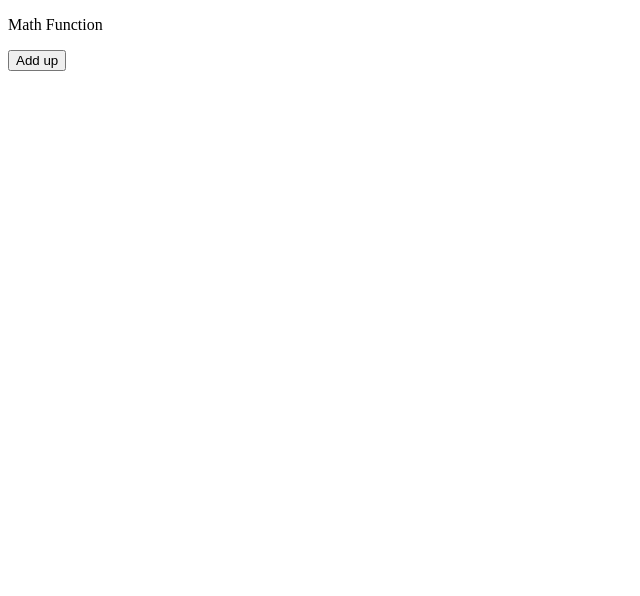
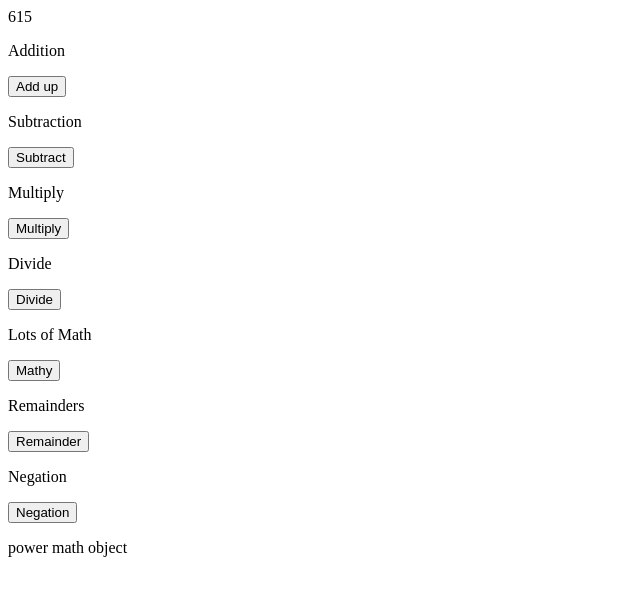
Before and after one commit to farschman16/JavaScript-Projects, a plain HTML site: page Basic JavaScript Projects/Project3_math_operators/index.html in a window 1280 px wide. Shown: the whole page, without its empty margins (0-640 px from the left). Drawn offline with Linux system fonts and the light colour scheme.

Commit message:
Javascript_math_operators
Project3 submission

```diff
--- a/Basic JavaScript Projects/Project3_math_operators/JS/main.js
+++ b/Basic JavaScript Projects/Project3_math_operators/JS/main.js
@@ -1,4 +1,46 @@
-function addition_Function () {
+function addition_Function () { //Addition Function
     var addition = 5 + 6;
     document.getElementById("Math").innerHTML = "5 + 6 = " + addition;
 }
+
+function subtraction_Function () { //Subtraction Function
+    var subtraction = 25 - 6;
+    document.getElementById("Math2").innerHTML = "25 - 6 = " + subtraction;
+}
+
+function multiplication_Function () { //Multiplicatoin Function
+    var multiplication = 15 * 6;
+    document.getElementById("Math3").innerHTML = "15 x 6 = " + multiplication;
+}
+
+function division_Function () { //Division Function
+    var division = 80 / 6;
+    document.getElementById("Math4").innerHTML = "80 / 6 = " + division;
+}
+
+function moremath_Function () { //Function with multiple math processes
+    var more_math = (6 + 9) * 14 / 3 - 19;
+    document.getElementById("Math5").innerHTML = "6 plus 9, multiplied by 14, divided by 3, then subtracted by 19 equals " + more_math;
+}
+
+function modulus_Function () { //Modulus function, which utilizes the % to divide and find find the remainder
+    var modulator = 80 % 6;
+    document.getElementById("Math6").innerHTML = "When you divide 80 by 6 you have a remainder of: " + modulator;
+}
+
+function negation_Function () { //negation function, which finds the negative of the operator (number in the variable)
+    var negation = 37;
+    document.getElementById("Math7").innerHTML = -negation
+}
+
+var x = 5; //incrementing 5 to 6 using ++
+x++;
+document.write(x);
+
+var y = 16; //decrementing 16 to 15 using --
+y--;
+document.write(y);
+
+window.alert(Math.random() * 1000);  //window alert for a random number between 0 and 1,000
+
+window.alert(Math.pow(6,4)); //window alert for 6 to the power of 4, or 6^4
--- a/Basic JavaScript Projects/Project3_math_operators/index.html
+++ b/Basic JavaScript Projects/Project3_math_operators/index.html
@@ -5,8 +5,31 @@
     </head>
 
     <body>
-        <p id="Math">Math Function</p>
-         <button onclick="addition()">Add up</button>
+        <p id="Math">Addition</p>
+            <button onclick="addition_Function()">Add up</button>
+
+        <p id="Math2">Subtraction</p>
+            <button onclick="subtraction_Function()">Subtract</button>
+
+        <p id="Math3">Multiply</p>
+            <button onclick="multiplication_Function()">Multiply</button>
+
+        <p id="Math4">Divide</p>
+            <button onclick="division_Function()">Divide</button>
+
+        <p id="Math5">Lots of Math</p>
+            <button onclick="moremath_Function()">Mathy</button>
+
+        <p id="Math6">Remainders</p>
+            <button onclick="modulus_Function()">Remainder</button>
+
+        <p id="Math7">Negation</p>
+            <button onclick="negation_Function()">Negation</button>
+
+        <p id="power">power math object</p>
+
+
+
 
 
     </body>
```
